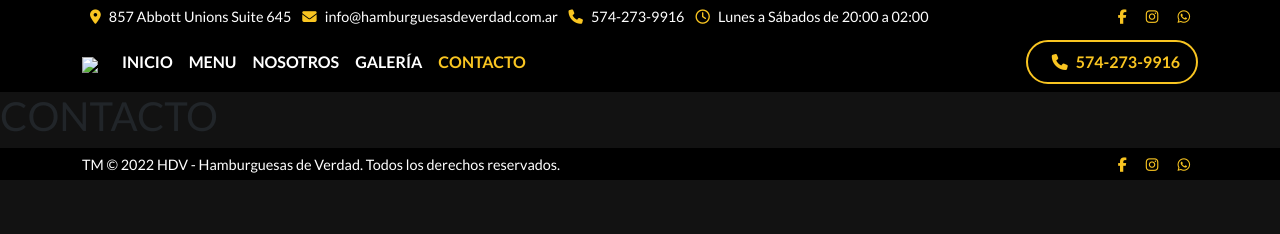
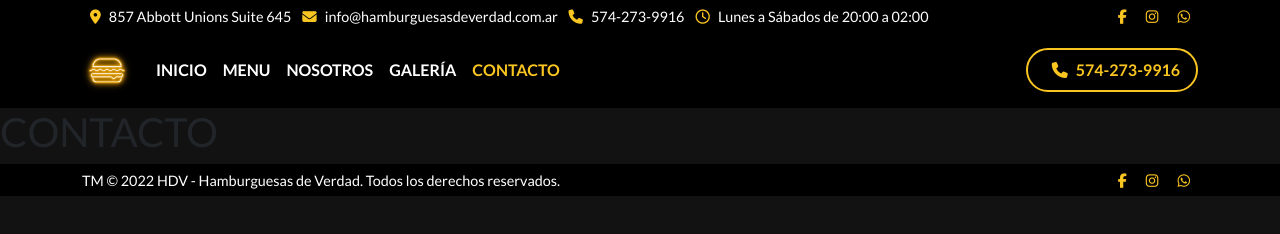
Before and after one commit to marianocejasdev/PF-Cejas, a plain HTML site: page pages/contacto.html in a window 1280 px wide. Drawn offline with nearby package versions, Linux system fonts and the light colour scheme; the site is published under a folder, as on GitHub Pages, so addresses that start at the root find nothing.

Commit message:
PreEntrega2+Cejas
PreEntrega2+Cejas - Migración a Bootstrap

```diff
--- a/pages/contacto.html
+++ b/pages/contacto.html
@@ -5,7 +5,7 @@
     <meta charset="utf-8">
     <meta name="viewport" content="width=device-width, initial-scale=1">
     <title>HDV | Hamburguesas de Verdad</title>
-    <link rel="icon" type="image/x-icon" href="/img/favicon.ico">
+    <link rel="icon" type="image/x-icon" href="../img/favicon.ico">
     <!-- CSS only -->
     <link href="https://cdn.jsdelivr.net/npm/bootstrap@5.2.2/dist/css/bootstrap.min.css" rel="stylesheet"
         integrity="sha384-Zenh87qX5JnK2Jl0vWa8Ck2rdkQ2Bzep5IDxbcnCeuOxjzrPF/et3URy9Bv1WTRi" crossorigin="anonymous">
@@ -60,7 +60,7 @@
         <nav class="navbar navbar-expand-lg navbar-dark">
             <div class="container">
                 <a class="navbar-brand" href="../index.html">
-                    <img src="/img/burguer-logo.png" height="50">
+                    <img src="../img/burguer-logo.png" height="50">
                 </a>
                 <button class="navbar-toggler" type="button" data-bs-toggle="collapse"
                     data-bs-target="#navbarSupportedContent" aria-controls="navbarSupportedContent"
```
Also changed, not shown: pages/galeria.html (+2 -2 lines), pages/menu.html (+2 -2 lines), pages/nosotros.html (+2 -2 lines), index.html (line endings or trailing spaces).
